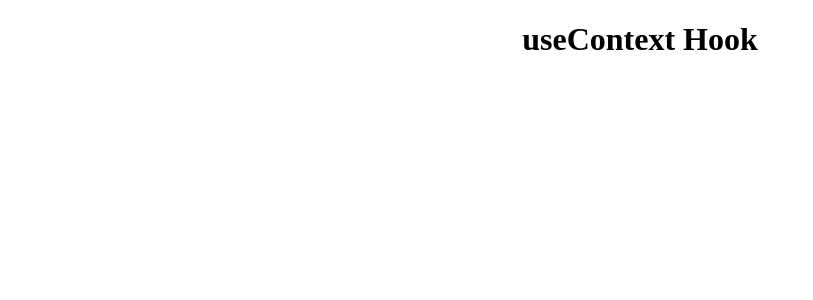
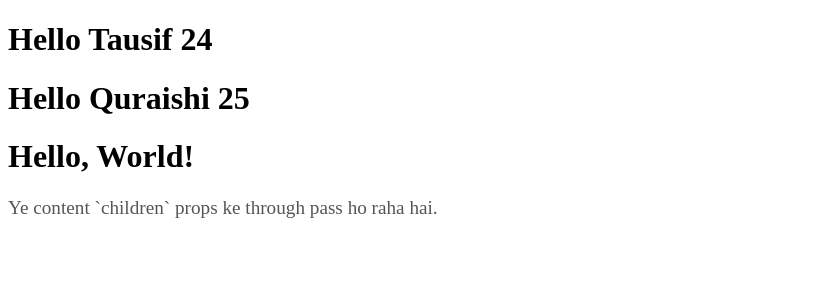
Before and after one commit to Tausifqureshi/React_Revision, a React (Vite) app: page / in a window 1280 px wide. Shown: the top 300 px of the page, without its empty margins (0-813 px from the left). Built offline with nearby package versions, Linux system fonts and the light colour scheme.

Commit message:
ContextAPI

```diff
--- a/src/App.jsx
+++ b/src/App.jsx
@@ -31,7 +31,7 @@ export default function App() {
       {/* <EventChapter /> */}
 
       {/* Porps-componet-file */}
-      {/* <PropsChap /> */}
+      <PropsChap />
 
       {/*useState Hook-component-file start  */}
       {/* <UseStateChap /> */}
@@ -73,7 +73,7 @@ export default function App() {
 
 
        {/* useContext Hook-File */}
-        <UseContext />
+        {/* <UseContext /> */}
 
 
 
--- a/src/props-file/ChildrenPro.jsx
+++ b/src/props-file/ChildrenPro.jsx
@@ -4,7 +4,9 @@ function ChildrenPro(props) {
   return (
     <>
 
-      {props.children}{/* Yaha pe children props ka istemal ho raha hai */}
+   {props.children}{/* Yaha pe children props ka istemal ho raha hai */}
+
+
 
     </>
   );
--- a/src/props-file/PropsChap.jsx
+++ b/src/props-file/PropsChap.jsx
@@ -69,12 +69,12 @@ function PropsChap() {
 
 
      {/* Yaha pe children props ka istemal ho raha hai */}
-     {/* <ChildrenPro >
+     <ChildrenPro >
 
      <h1>Hello, World!</h1>
      <p>Ye content `children` props ke through pass ho raha hai.</p>
 
-     </ChildrenPro> */}
+     </ChildrenPro>
 
     </div>
   )
--- /dev/null
+++ b/src/useContext.jsx/ChaildCopmonets.jsx
@@ -0,0 +1,13 @@
+import React from 'react'
+
+function ChaildCopmonets() {
+  return (
+    <>
+
+   <h1> ChaildCopmonets </h1>
+
+    </>
+  )
+}
+
+export default ChaildCopmonets
--- /dev/null
+++ b/src/useContext.jsx/ContextAPI.jsx
@@ -0,0 +1,13 @@
+import React from 'react'
+import ParentComponents from './ParentComponents'
+
+function ContextAPI() {
+  return (
+    <>
+     <h1> Context API </h1>
+    <ParentComponents />
+    </>
+  )
+}
+
+export default ContextAPI
--- /dev/null
+++ b/src/useContext.jsx/ParentComponents.jsx
@@ -0,0 +1,14 @@
+import React from 'react'
+import ChaildCopmonets from './ChaildCopmonets'
+
+function ParentComponents() {
+  return (
+    <>
+   <h1> ParentComponents </h1>
+
+   <ChaildCopmonets />
+    </>
+  )
+}
+
+export default ParentComponents
--- a/src/useContext.jsx/useContext.jsx
+++ b/src/useContext.jsx/useContext.jsx
@@ -1,12 +1,11 @@
 import React from 'react'
-import UseContextExample from './useContextExample'
+import ContextAPI from './ContextAPI'
 
 function UseContext() {
+
   return (
     <div style={{textAlign: "center"}}>
-    <h1 > useContext Hook</h1>
-     <UseContextExample />
-
+     <ContextAPI />
     </div>
   )
 }
```
Also changed, not shown: src/useContext.jsx/ContetxApi-Thory.jsx (added, +7 -0 lines), src/useContext.jsx/useContextExample.jsx (deleted, +0 -11 lines), src/props-file/UsePro.jsx (line endings or trailing spaces).
